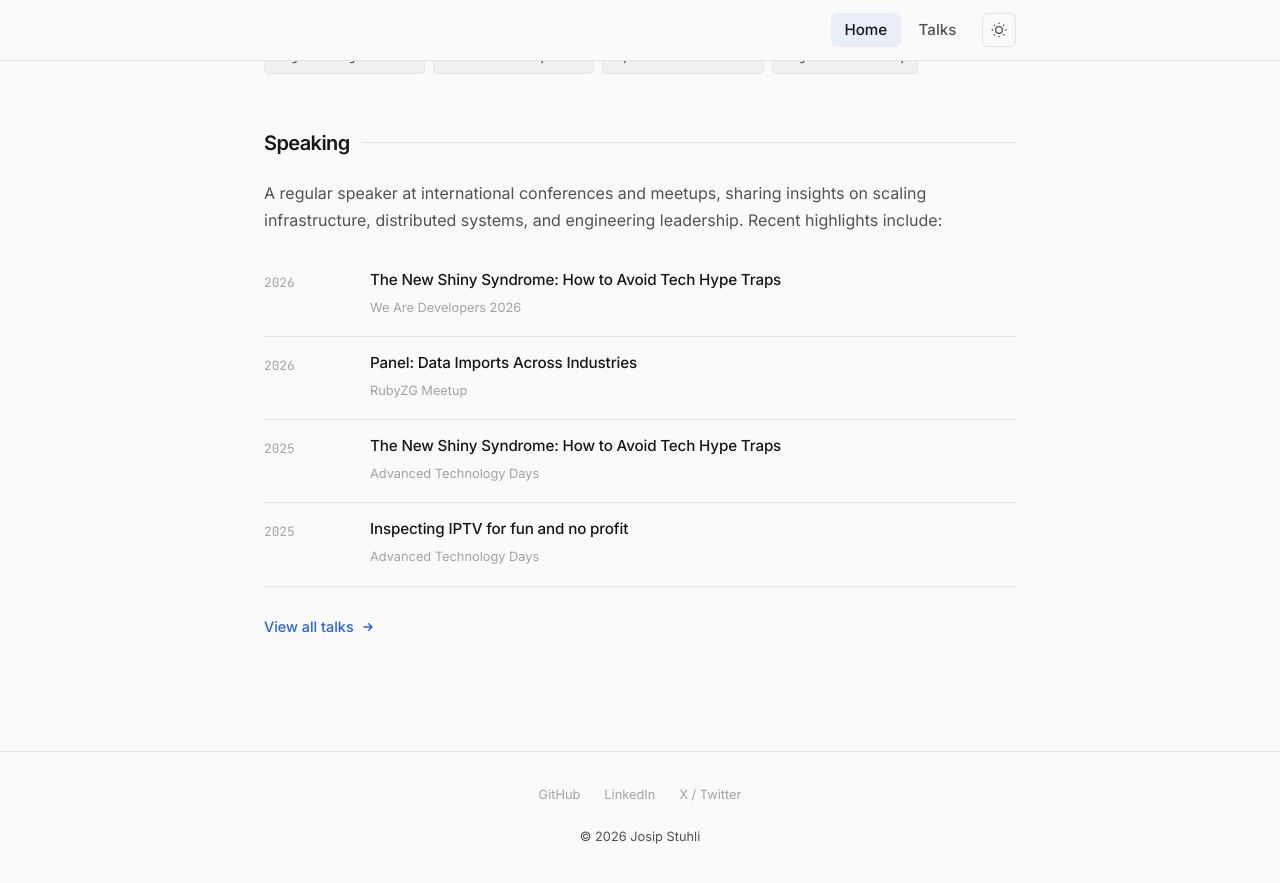
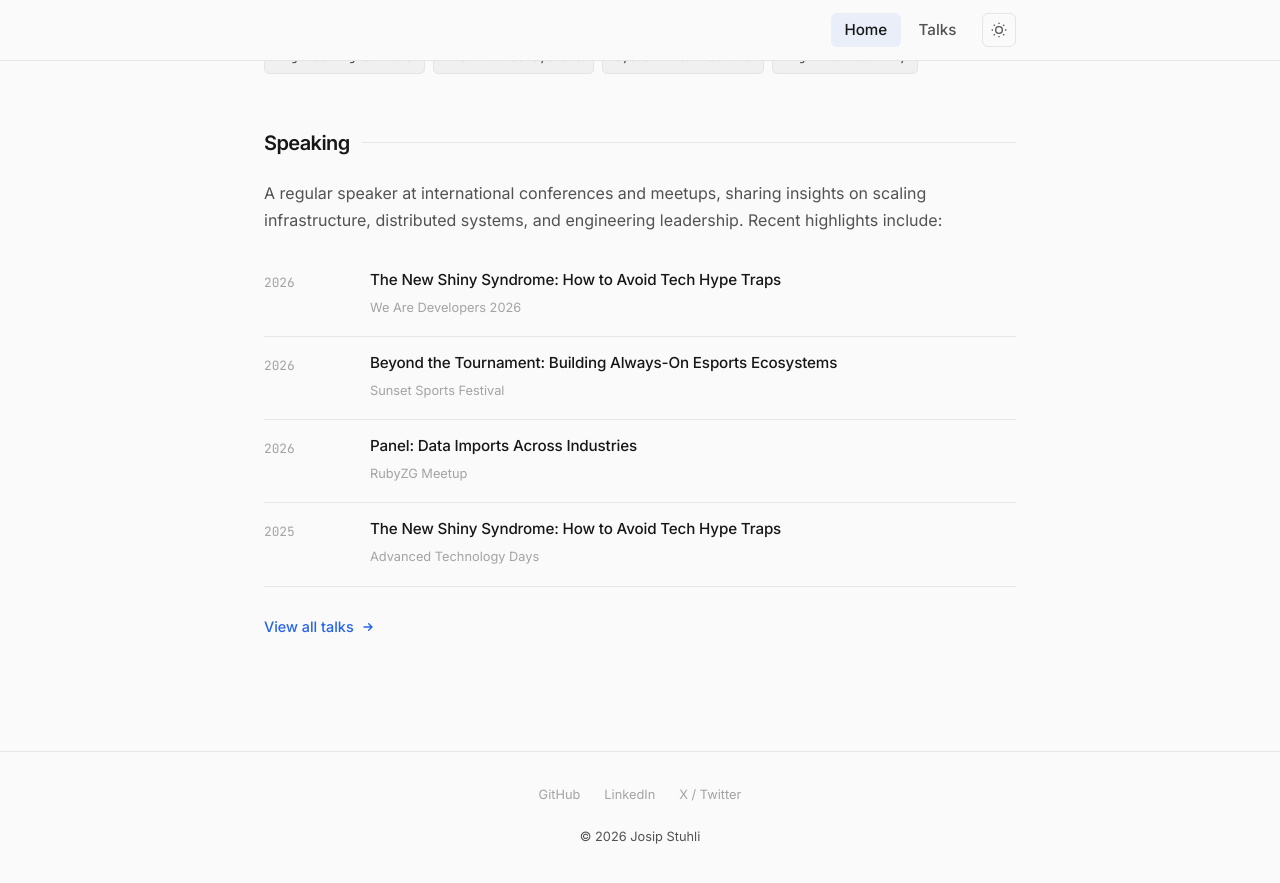
Before and after one commit to jstuhli/jstuhli.github.io, a Jekyll site: the page built from index.markdown, in a window 1280 px wide and 900 px high, scrolled down 907 px. Shown: the top 883 px of the window. Built offline with Jekyll 4.4.1, drawn with Linux system fonts in a browser that asks for light colours.

Commit message:
Update dates and add new talk entry

```diff
--- a/_data/talks.yml
+++ b/_data/talks.yml
@@ -1,9 +1,14 @@
-- date: "2026-7-9"
+- date: "2026-07-09"
   conference: "We Are Developers 2026"
   url: "https://www.wearedevelopers.com/world-congress"
   title: "The New Shiny Syndrome: How to Avoid Tech Hype Traps"
 
-- date: "2026-1-26"
+- date: "2026-06-05"
+  conference: "Sunset Sports Festival"
+  url: "https://sunsetsportsfestival.com/en/program_en/beyond-the-tournament-building-always-on-esports-ecosystems/"
+  title: "Beyond the Tournament: Building Always-On Esports Ecosystems"
+
+- date: "2026-01-26"
   conference: "RubyZG Meetup"
   url: "https://www.meetup.com/rubyzg/events/312915212/"
   title: "Panel: Data Imports Across Industries"
```
